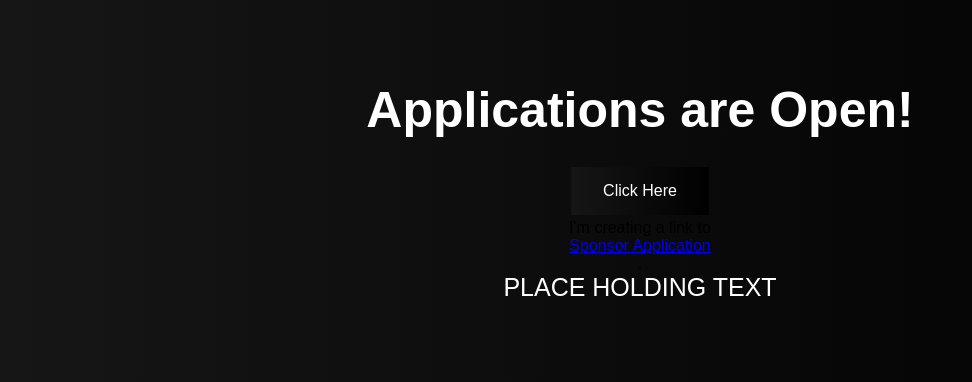
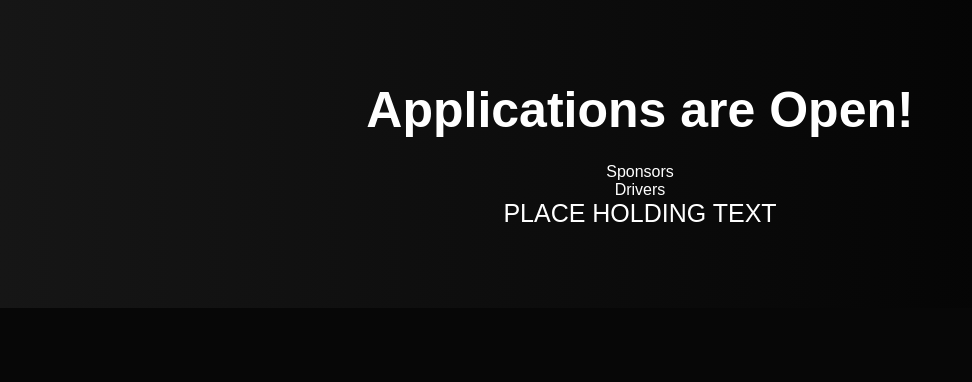
Before and after one commit to ZoutKoning/DIP-Website, a Django app: page / in a window 1280 px wide; the page is wider, and only the part inside the window is pictured. Shown: the part 2153-2535 px from the top of that part, without its empty margins (0-972 px from the left). After the commit the page ends 2461 px from the top of that part, so only its background shows below. Run offline with Django 4.2, Linux system fonts and the light colour scheme; parts of the project's set-up code (start-up, migrations or seed data) failed here and were passed over.

Commit message:
Update index.html
Updated application links

```diff
--- a/templates/index.html
+++ b/templates/index.html
@@ -76,10 +76,11 @@
     <div class="apply" id="application">
         <div class="apply__container">
             <h1 class="apply__heading">Applications are Open!</h1>
-            <!--<button type="button">Click Me!</button-->
-            <button class="button button1">Click Here</button>
-             I'm creating a link to
-                <a href="Driver Incentive Program Application(Sponsor2) - Google Docs.pdf">Sponsor Application</a>.
+             <p>
+                <a href="{%url 'sponsors' %}" class="navbar__links" >Sponsors</a>
+              </p>
+            <p>
+                <a href="{%url 'drivers' %}" class="navbar__links" >Drivers</a>
               </p>
             <p class="apply__description">PLACE HOLDING TEXT<br>
             </p>
```
